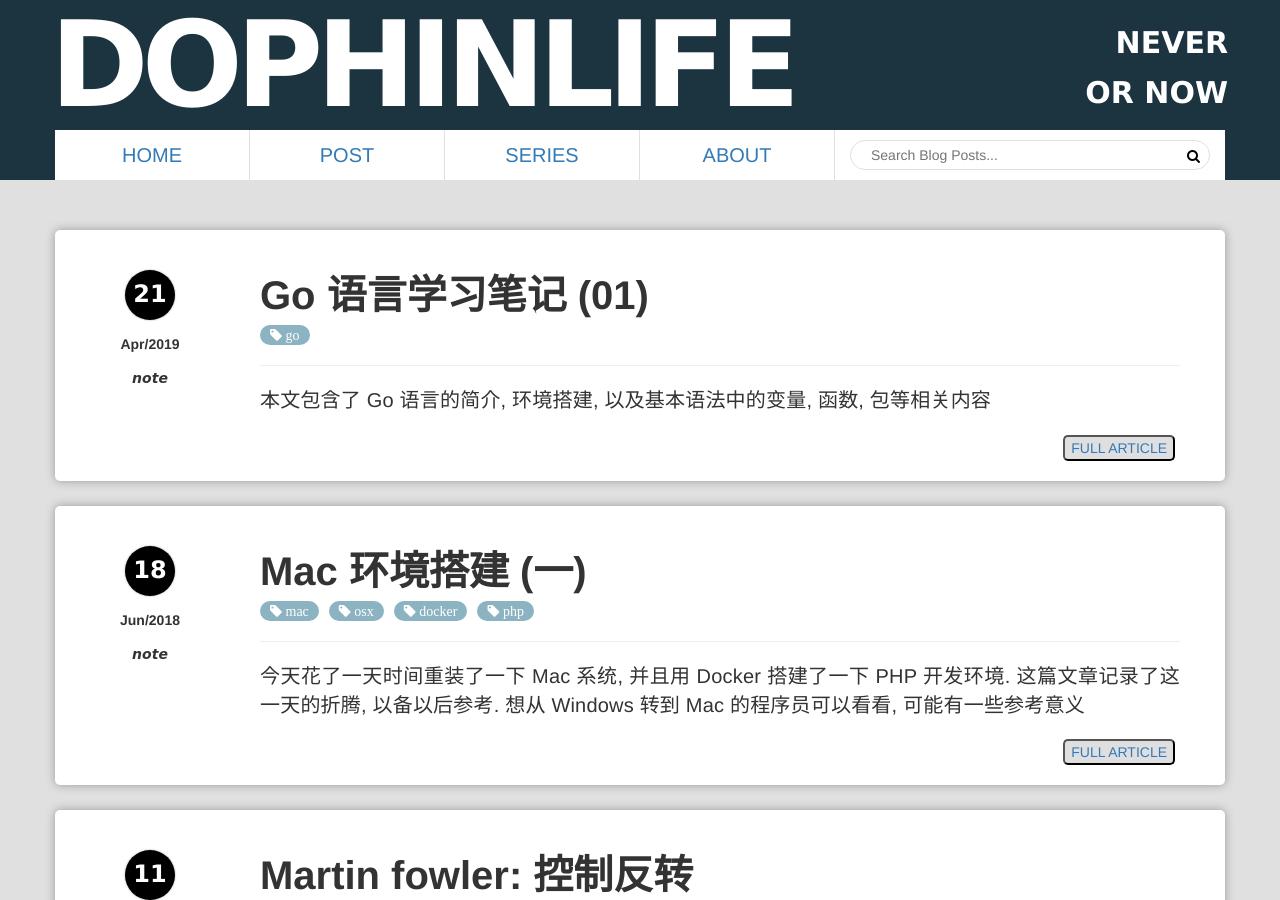
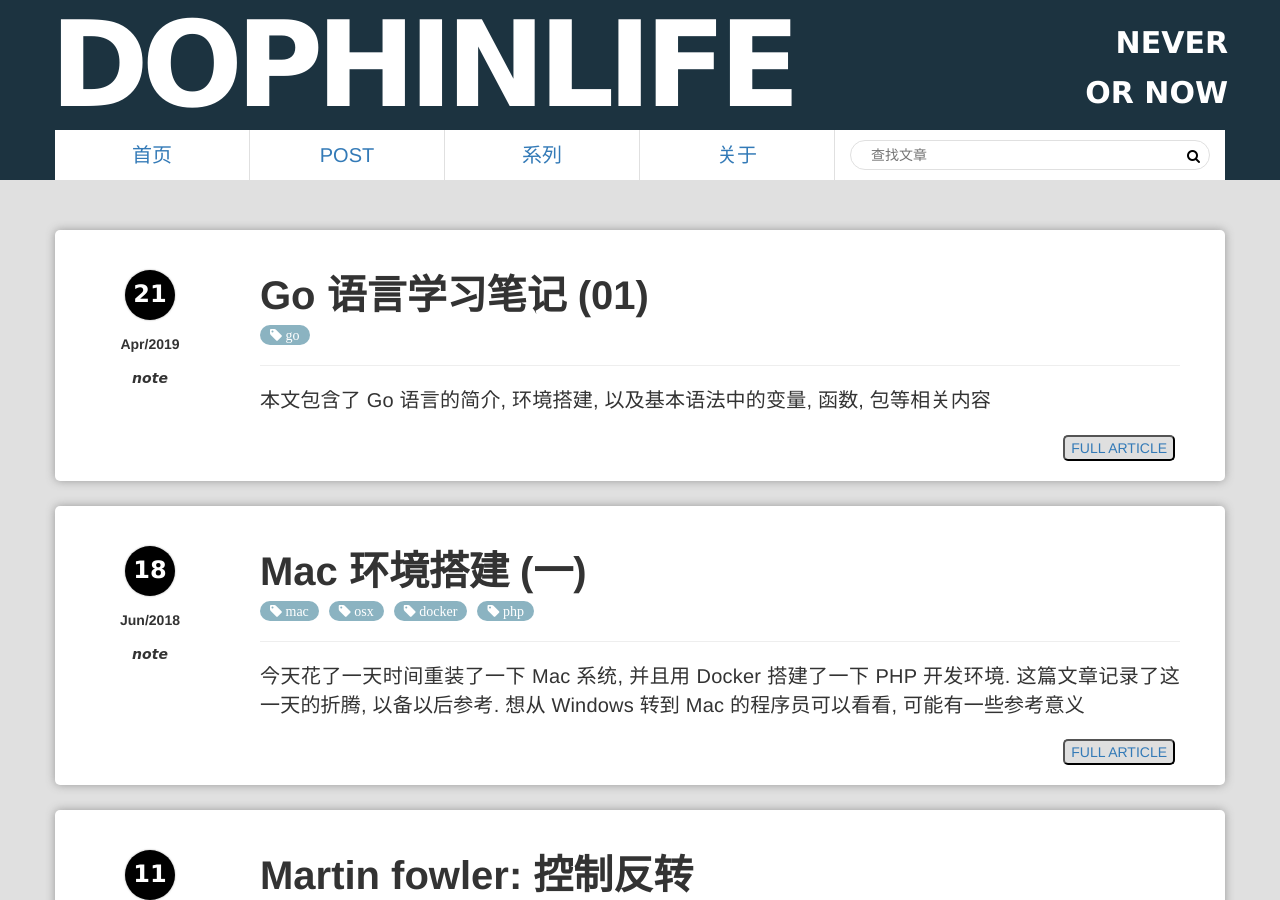
Before and after one commit to dophinlife/dophinlife.github.io, a Jekyll site: the page built from index.html, in a window 1280 px wide and 900 px high. Built offline with Jekyll 4.4.1, drawn with Linux system fonts in a browser that asks for light colours; the list of posts is cut into pages by our own code.

Commit message:
localize

```diff
--- a/_includes/header.html
+++ b/_includes/header.html
@@ -19,23 +19,23 @@
         <div class="row navbar">
             <nav class="col-lg-8 col-md-8 col-xs-12">
                 <ul class="row">
-                    <li class="col-lg-3"><a href="{{ '/' | relative_url }}">HOME</a></li>
+                    <li class="col-lg-3"><a href="{{ '/' | relative_url }}">首页</a></li>
                     <li class="col-lg-3">
                         <ul class="subnav">
                             <a href="javascript:void(0)">POST</a>
-                            <li><a href="{{ '/category' | relative_url }}">CATEGORY</a></li>
+                            <li><a href="{{ '/category' | relative_url }}">分类</a></li>
                             <li><a href="{{ '/tag' | relative_url }}">TAG</a></li>
                         </ul>
                     </li>
-                    <li class="col-lg-3"><a href="{{ '/series' | relative_url }}">SERIES</a></li>
-                    <li class="col-lg-3"><a href="{{ '/about' | relative_url }}">ABOUT</a></li>
+                    <li class="col-lg-3"><a href="{{ '/series' | relative_url }}">系列</a></li>
+                    <li class="col-lg-3"><a href="{{ '/about' | relative_url }}">关于</a></li>
                 </ul>
             </nav>
 
             <div class="search col-lg-4 col-md-4 col-xs-12">
                 <form>
                     <label for="search"></label>
-                    <input id="search-input" name="serach" type="text" placeholder="Search Blog Posts...">
+                    <input id="search-input" name="serach" type="text" placeholder="查找文章">
                     <i class="fa fa-search"></i>
                 </form>
             </div>
```
Also changed, not shown: README.md.
